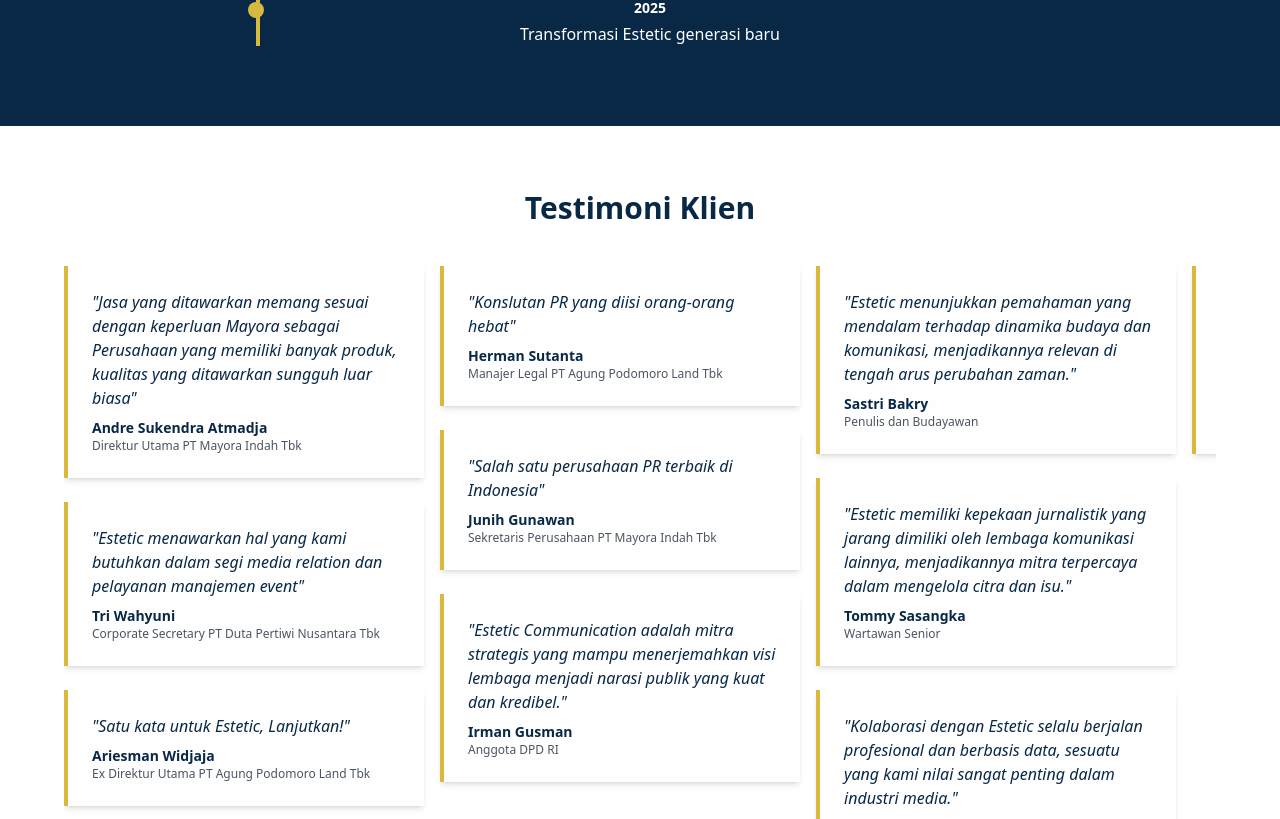
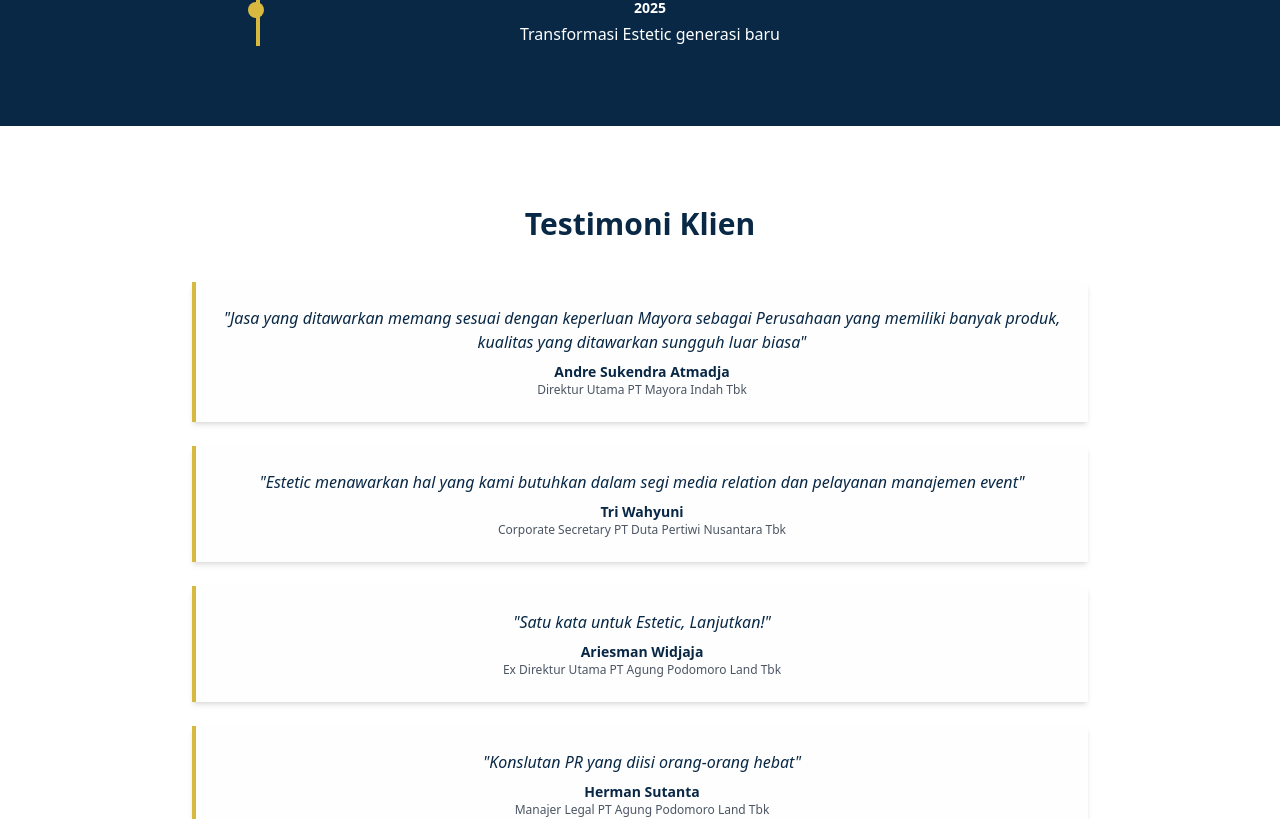
Before and after one commit to ProfAdri90/estetic-dinamis, a Next.js app: page / in a window 1280 px wide. Shown: the part 1579-2398 px from the top of the page. Built offline with nearby package versions, Linux system fonts and the light colour scheme.

Commit message:
Update index.js

```diff
--- a/pages/index.js
+++ b/pages/index.js
@@ -147,15 +147,6 @@
 };
 
 const [menuOpen, setMenuOpen] = useState(false);
-  const chunkArray = (arr, size) => {
-  const result = [];
-  for (let i = 0; i < arr.length; i += size) {
-    result.push(arr.slice(i, i + size));
-  }
-  return result;
-};
-
-const testimonialChunks = chunkArray(testimonials, 3); // grup per 3
 
   return (
    <div className="min-h-screen bg-[#082846] text-white font-sans scroll-smooth overflow-x-hidden w-full">
@@ -261,29 +252,26 @@
     ))}
   </div>
 </section>
-     <section id="testimoni" className="scroll-mt-[100px] bg-white text-[#082846] px-8 py-16">
+    <section id="testimoni" className="scroll-mt-[100px] bg-white text-[#082846] text-center py-20 px-8">
   <h3 className="text-3xl font-bold mb-10 text-center">
     {lang === "id" ? "Testimoni Klien" : "Client Testimonials"}
   </h3>
-
- <div className="flex overflow-x-auto gap-4 snap-x snap-mandatory px-2 max-w-6xl mx-auto">
-  {testimonialChunks.map((chunk, i) => (
-    <div key={i} className="flex flex-col gap-6 w-[360px] snap-start shrink-0 mx-auto">
-      {chunk.map((t, index) => (
-        <div
+  <div className="flex flex-col gap-6 max-w-4xl mx-auto">
+    {testimonials.map((t, index) => (
+      <motion.div
         key={index}
-          className="p-6 border-l-4 border-[#d7b940] bg-[#fefefe] shadow-md w-full"
+        className="p-6 border-l-4 border-[#d7b940] bg-[#fefefe] shadow-md"
+        initial={{ opacity: 0, y: 20 }}
+        whileInView={{ opacity: 1, y: 0 }}
+        transition={{ delay: index * 0.1 }}
       >
         <p className="text-md italic mb-2">"{t.text}"</p>
         <p className="font-bold text-sm">{t.name}</p>
         <p className="text-xs text-gray-600">{t.title}</p>
-        </div>
-      ))}
-    </div>
+      </motion.div>
     ))}
   </div>
 </section>
-
 
 <section id="tim" className="scroll-mt-[100px] bg-white text-[#082846] text-center py-20 px-8">
   <h3 className="text-3xl font-bold mb-10 text-center">
```
Lines whose indentation alone changed are shown as unchanged.
